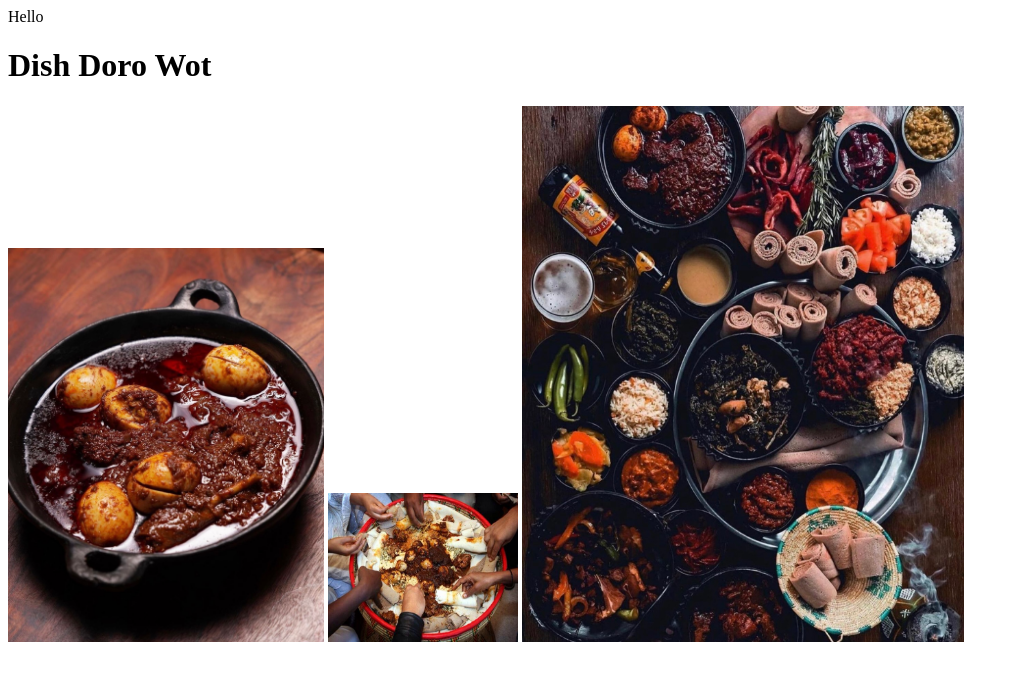
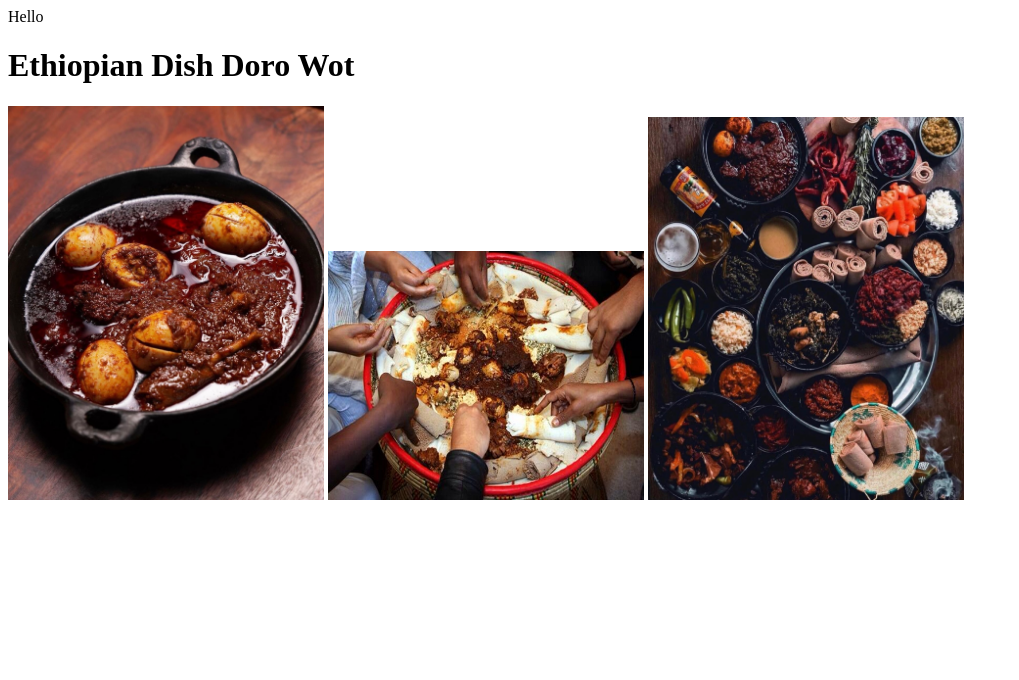
Before and after one commit to bezilule/terraform-beginner-bootcamp-2023, a plain HTML site: page public/doro-wot/index.html in a window 1280 px wide. Shown: the whole page, without its empty margins (0-1019 px from the left). Drawn offline with Linux system fonts and the light colour scheme.

```diff
--- a/public/doro-wot/index.html
+++ b/public/doro-wot/index.html
@@ -3,12 +3,12 @@ Hello <!DOCTYPE html>
 <head>
     <meta charset="UTF-8">
     <meta name="viewport" content="width=device-width, initial-scale=1.0">
-    <title>Making Ethiopia Dish Doro Wot!</title>
+    <title>Ethiopia Dish Doro Wot!</title>
 </head>
 <body>
-    <h1>Dish Doro Wot</h1>
+    <h1>Ethiopian Dish Doro Wot</h1>
     <img src="/assets/doro-wot-image.jpg" width="25%"/>
-    <img src="/assets/doro-wot-dish-image.png" width="15%"/>
-    <img src="/assets/doro-wot-serving-image.jpg" width="35%"/>
+    <img src="/assets/doro-wot-dish-image.png" width="25%"/>
+    <img src="/assets/doro-wot-serving-image.jpg" width="25%"/>
 </body>
 </html>
```
Also changed, not shown: 2 other files.
